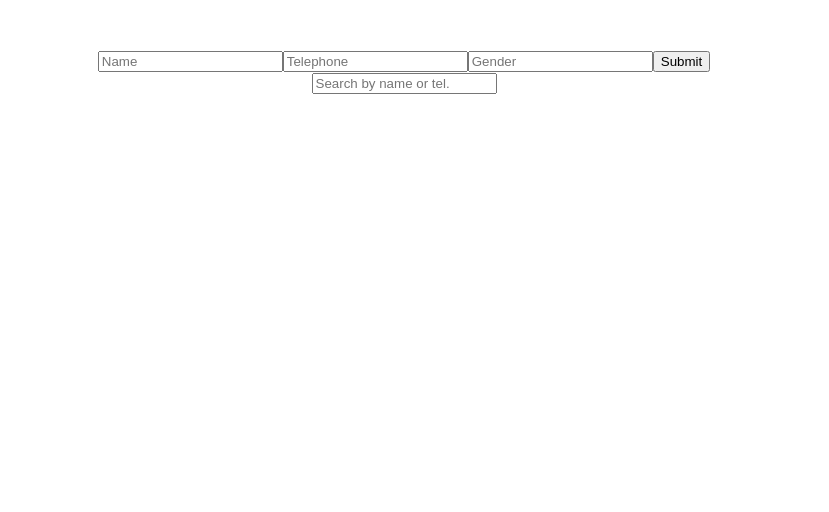
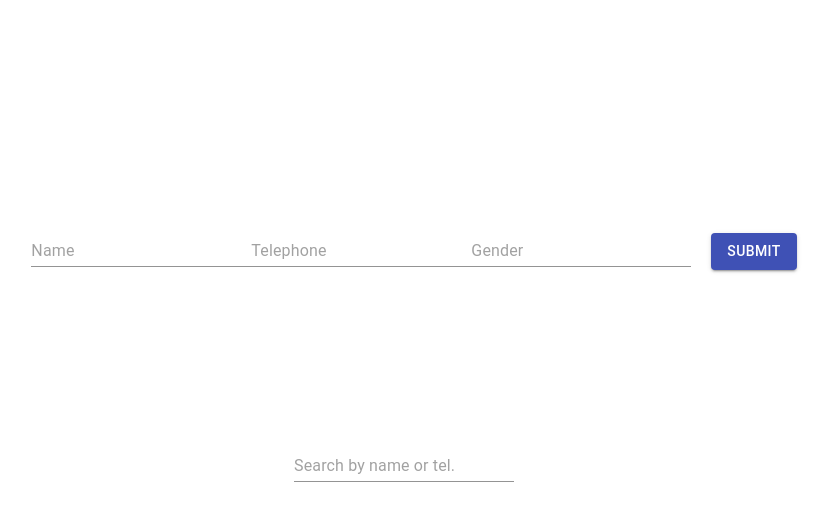
Before and after one commit to JavierPons/farmer, a React (Create React App) app: page / in a window 1280 px wide. Shown: the top 512 px of the page, without its empty margins (236-1065 px from the left). Built offline with nearby package versions, Linux system fonts and the light colour scheme.

Commit message:
styling a bit with material-ui.

```diff
--- a/package.json
+++ b/package.json
@@ -3,6 +3,7 @@
   "version": "0.1.0",
   "private": true,
   "dependencies": {
+    "@material-ui/core": "^4.11.3",
     "@testing-library/jest-dom": "^5.11.9",
     "@testing-library/react": "^11.2.5",
     "@testing-library/user-event": "^12.6.3",
--- a/src/components/AddData.jsx
+++ b/src/components/AddData.jsx
@@ -4,7 +4,9 @@ import { addList, addListing } from '../redux/listingsReducer'
 
 import InputGroupWithExtras from "react-bootstrap/esm/InputGroup";
 
-
+// material UI
+import { Input } from "@material-ui/core";
+import Button from "@material-ui/core/Button";
 
 const AddData = () =>{
     const [name, setName] = useState();
@@ -16,28 +18,35 @@ const AddData = () =>{
     const handleSubmit = (e) => {
         e.preventDefault();
         // starting to work to save input to DB via API
-        // dispatch(addList(name,tel,gender));
+        //  dispatch(addList(name,tel,gender));
         dispatch(addListing(name,tel,gender))
     }
     return(
-        <form onSubmit={handleSubmit}>
-            <input
+        <div className="main">
+        <form  onSubmit={handleSubmit}>
+            <Input
                 type="text"
                 placeholder="Name"
                 onChange={({target})=> setName(target.value)}
             />
-            <input
+            <Input
                 type="text"
                 placeholder="Telephone"
                 onChange={({target})=> setTel(target.value)}
             />
-            <input
+            <Input
                 type="text"
                 placeholder="Gender"
                 onChange={({target})=> setGender(target.value)}
             />
-            <button type="submit">Submit</button>
+            <Button
+                variant="contained"
+                color="primary"
+                style={{position:'relative', left:'20px'}}
+                type="submit">Submit</Button>
+
         </form>
+        </div>
     )
 
 }
--- a/src/components/Search.jsx
+++ b/src/components/Search.jsx
@@ -1,5 +1,9 @@
 import React, { Fragment, useState, useEffect } from "react";
 import { useDispatch, useSelector } from 'react-redux';
+
+// material UI
+import { Input } from "@material-ui/core";
+import Button from "@material-ui/core/Button";
 
 const Search = () =>{
     const [search,setSearch] = useState();
@@ -10,7 +14,7 @@ const Search = () =>{
 
     return(
         <Fragment>
-           <input
+           <Input
            type="text"
            placeholder="Search by name or tel."
            onChange={({target}) =>
@@ -19,9 +23,13 @@ const Search = () =>{
            {listings.filter(list => list.name === search || list.tel === search).map((l, inx)=>(
                <div key={inx}>
                   {show === 0 ? <p>{l.name}</p>: <p>{l.name} {l.tel} {l.gender}</p> }
-                    <button onClick={()=>{
+                    <Button
+                     variant="contained"
+                     color="secundary"
+                     style={{ backgroundColor: "#ffbf00"}}
+                    onClick={()=>{
                         setShow(1)
-                    }}>Show more</button>
+                    }}>Show more</Button>
                </div>
 
            )
--- a/src/style.css
+++ b/src/style.css
@@ -1,5 +1,11 @@
+.main {
+    line-height: 400px;
+    text-align: center;
+    vertical-align: middle;
+}
+
 .form {
     margin:50px 0px; padding:0px;
     text-align:center;
-    align:center;
+
 }
```
